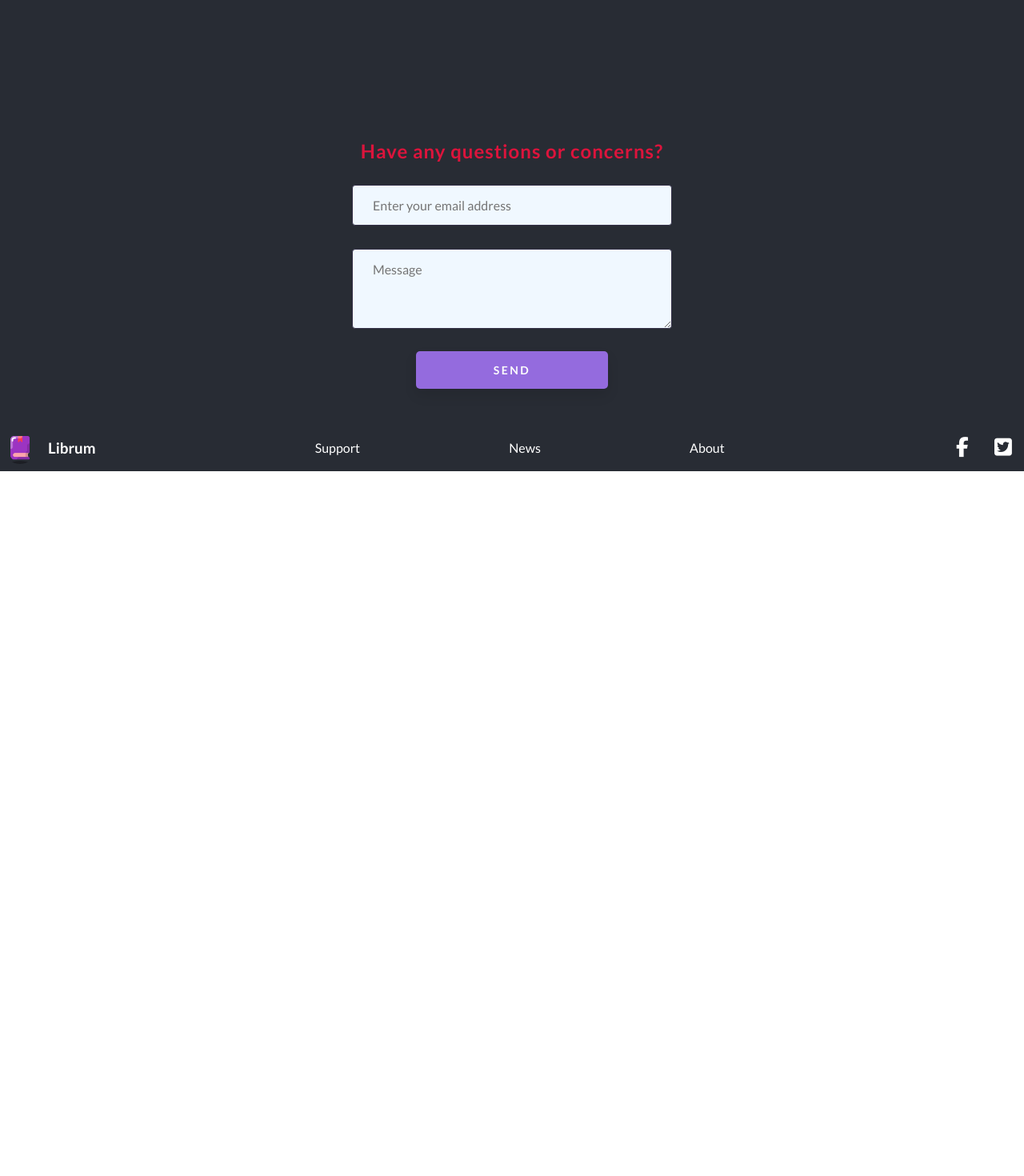
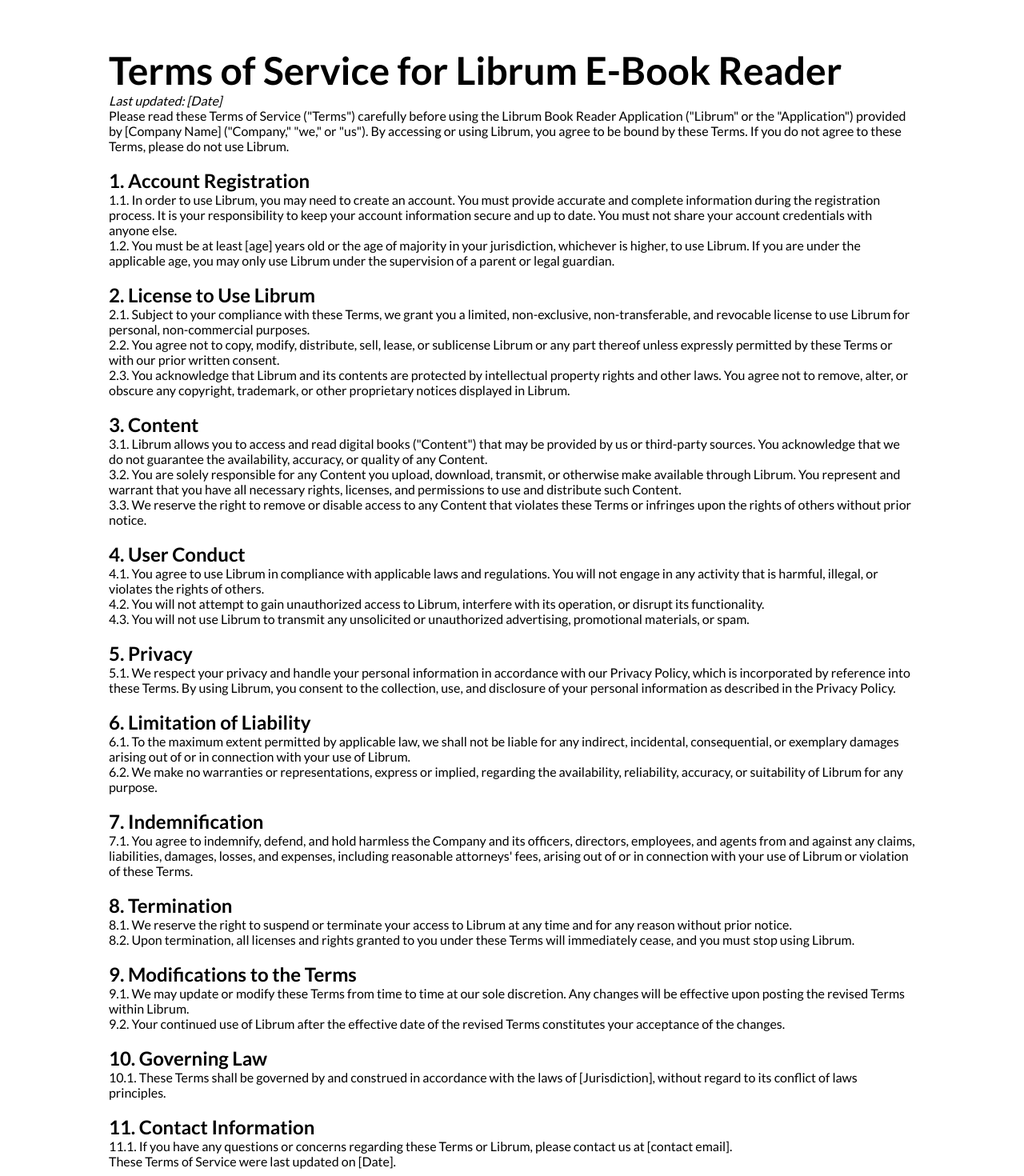
Before and after one commit to Librum-Reader/Librum-Website, a React (Create React App) app: page /termsofservice in a window 1280 px wide. Shown: the part 160-1630 px from the top of the page at 80% size. Before the commit the page ends 800 px from the top, so only its background shows below. Built offline with nearby package versions, Linux system fonts and the light colour scheme; no server answers; a web font is replaced by a local one.

Commit message:
feat: Add TOS page and route

```diff
--- a/src/App.js
+++ b/src/App.js
@@ -12,6 +12,7 @@ import { Profile } from "./Pages/Profile/Profile";
 import { Article } from "./Pages/Article/Article";
 import ScrollToTop from "./Components/ScrollToTop/ScrollToTop";
 import { PrivacyPolicy } from "./Pages/PrivacyPolicy/PrivacyPolicy";
+import { TermsOfService } from "./Pages/TermsOfService/TermsOfService"
 import { Test } from "./Components/Test/Test";
 
 function App() {
@@ -39,6 +40,7 @@ function App() {
               <Route path="/login" element={<LoginPage />} />
               <Route path="/profile" element={<Profile />} />
               <Route path="/privacypolicy" element={<PrivacyPolicy />} />
+              <Route path="/termsofservice" element={<TermsOfService />} />
               <Route path="/test" element={<Test />} />
             </Routes>
           </ScrollToTop>
--- a/src/Pages/PrivacyPolicy/PrivacyPolicy.css
+++ b/src/Pages/PrivacyPolicy/PrivacyPolicy.css
@@ -3,7 +3,7 @@
 }
 
 .title {
-  font-size: 4em;
+  font-size: 3.5em;
   color: black;
   text-align: start;
 }
--- a/src/Pages/PrivacyPolicy/PrivacyPolicy.js
+++ b/src/Pages/PrivacyPolicy/PrivacyPolicy.js
@@ -6,7 +6,6 @@ const PrivacyPolicy = (props) => (
     <h1 className="title">Privacy Policy</h1>
     <h3 className="sub-title">Last Updated Jun 1st, 2023 </h3>
     <p className="effective-date">Effective Date: [Date]</p>
-
     <Template meta={props} />
   </div>
 );
--- /dev/null
+++ b/src/Pages/TermsOfService/Template.js
@@ -0,0 +1,79 @@
+const Template = () => (
+  <div className="main-template">
+
+    <h1 className="title">Terms of Service for Librum E-Book Reader</h1>
+
+    <p><em>Last updated: [Date]</em></p>
+
+    <p>Please read these Terms of Service ("Terms") carefully before using the Librum Book Reader Application ("Librum" or the "Application") provided by [Company Name] ("Company," "we," or "us"). By accessing or using Librum, you agree to be bound by these Terms. If you do not agree to these Terms, please do not use Librum.</p>
+    <br />
+    <h2>1. Account Registration</h2>
+
+    <p>1.1. In order to use Librum, you may need to create an account. You must provide accurate and complete information during the registration process. It is your responsibility to keep your account information secure and up to date. You must not share your account credentials with anyone else.</p>
+
+    <p>1.2. You must be at least [age] years old or the age of majority in your jurisdiction, whichever is higher, to use Librum. If you are under the applicable age, you may only use Librum under the supervision of a parent or legal guardian.</p>
+    <br />
+    <h2>2. License to Use Librum</h2>
+
+    <p>2.1. Subject to your compliance with these Terms, we grant you a limited, non-exclusive, non-transferable, and revocable license to use Librum for personal, non-commercial purposes.</p>
+
+    <p>2.2. You agree not to copy, modify, distribute, sell, lease, or sublicense Librum or any part thereof unless expressly permitted by these Terms or with our prior written consent.</p>
+
+    <p>2.3. You acknowledge that Librum and its contents are protected by intellectual property rights and other laws. You agree not to remove, alter, or obscure any copyright, trademark, or other proprietary notices displayed in Librum.</p>
+    <br />
+    <h2>3. Content</h2>
+
+    <p>3.1. Librum allows you to access and read digital books ("Content") that may be provided by us or third-party sources. You acknowledge that we do not guarantee the availability, accuracy, or quality of any Content.</p>
+
+    <p>3.2. You are solely responsible for any Content you upload, download, transmit, or otherwise make available through Librum. You represent and warrant that you have all necessary rights, licenses, and permissions to use and distribute such Content.</p>
+
+    <p>3.3. We reserve the right to remove or disable access to any Content that violates these Terms or infringes upon the rights of others without prior notice.</p>
+    <br />
+    <h2>4. User Conduct</h2>
+
+    <p>4.1. You agree to use Librum in compliance with applicable laws and regulations. You will not engage in any activity that is harmful, illegal, or violates the rights of others.</p>
+
+    <p>4.2. You will not attempt to gain unauthorized access to Librum, interfere with its operation, or disrupt its functionality.</p>
+
+    <p>4.3. You will not use Librum to transmit any unsolicited or unauthorized advertising, promotional materials, or spam.</p>
+    <br />
+    <h2>5. Privacy</h2>
+
+    <p>5.1. We respect your privacy and handle your personal information in accordance with our Privacy Policy, which is incorporated by reference into these Terms. By using Librum, you consent to the collection, use, and disclosure of your personal information as described in the Privacy Policy.</p>
+    <br />
+    <h2>6. Limitation of Liability</h2>
+
+    <p>6.1. To the maximum extent permitted by applicable law, we shall not be liable for any indirect, incidental, consequential, or exemplary damages arising out of or in connection with your use of Librum.</p>
+
+    <p>6.2. We make no warranties or representations, express or implied, regarding the availability, reliability, accuracy, or suitability of Librum for any purpose.</p>
+    <br />
+    <h2>7. Indemnification</h2>
+
+    <p>7.1. You agree to indemnify, defend, and hold harmless the Company and its officers, directors, employees, and agents from and against any claims, liabilities, damages, losses, and expenses, including reasonable attorneys' fees, arising out of or in connection with your use of Librum or violation of these Terms.</p>
+    <br />
+    <h2>8. Termination</h2>
+
+    <p>8.1. We reserve the right to suspend or terminate your access to Librum at any time and for any reason without prior notice.</p>
+
+    <p>8.2. Upon termination, all licenses and rights granted to you under these Terms will immediately cease, and you must stop using Librum.</p>
+    <br />
+    <h2>9. Modifications to the Terms</h2>
+
+    <p>9.1. We may update or modify these Terms from time to time at our sole discretion. Any changes will be effective upon posting the revised Terms within Librum.</p>
+
+    <p>9.2. Your continued use of Librum after the effective date of the revised Terms constitutes your acceptance of the changes.</p>
+    <br />
+    <h2>10. Governing Law</h2>
+
+    <p>10.1. These Terms shall be governed by and construed in accordance with the laws of [Jurisdiction], without regard to its conflict of laws principles.</p>
+    <br />
+    <h2>11. Contact Information</h2>
+
+    <p>11.1. If you have any questions or concerns regarding these Terms or Librum, please contact us at [contact email].</p>
+
+    <p>These Terms of Service were last updated on [Date].</p>
+
+  </div>
+);
+
+export { Template };
--- /dev/null
+++ b/src/Pages/TermsOfService/TermsOfService.css
@@ -0,0 +1,9 @@
+.main-container {
+  padding: 5em 8.5em 5em 8.5em;
+}
+
+.title {
+  font-size: 3em;
+  color: black;
+  text-align: start;
+}
--- a/src/Pages/TermsOfService/TermsOfService.js
+++ b/src/Pages/TermsOfService/TermsOfService.js
@@ -1,7 +1,10 @@
-const TermsOgfService = () => (
-  <div>
-    <h1>TermsOgfService</h1>
+import "./TermsOfService.css";
+import { Template } from "./Template";
+
+const TermsOfService = (props) => (
+  <div className="main-container">
+    <Template meta={props} />
   </div>
 );
 
-export default TermsOgfService;
+export { TermsOfService };
```
